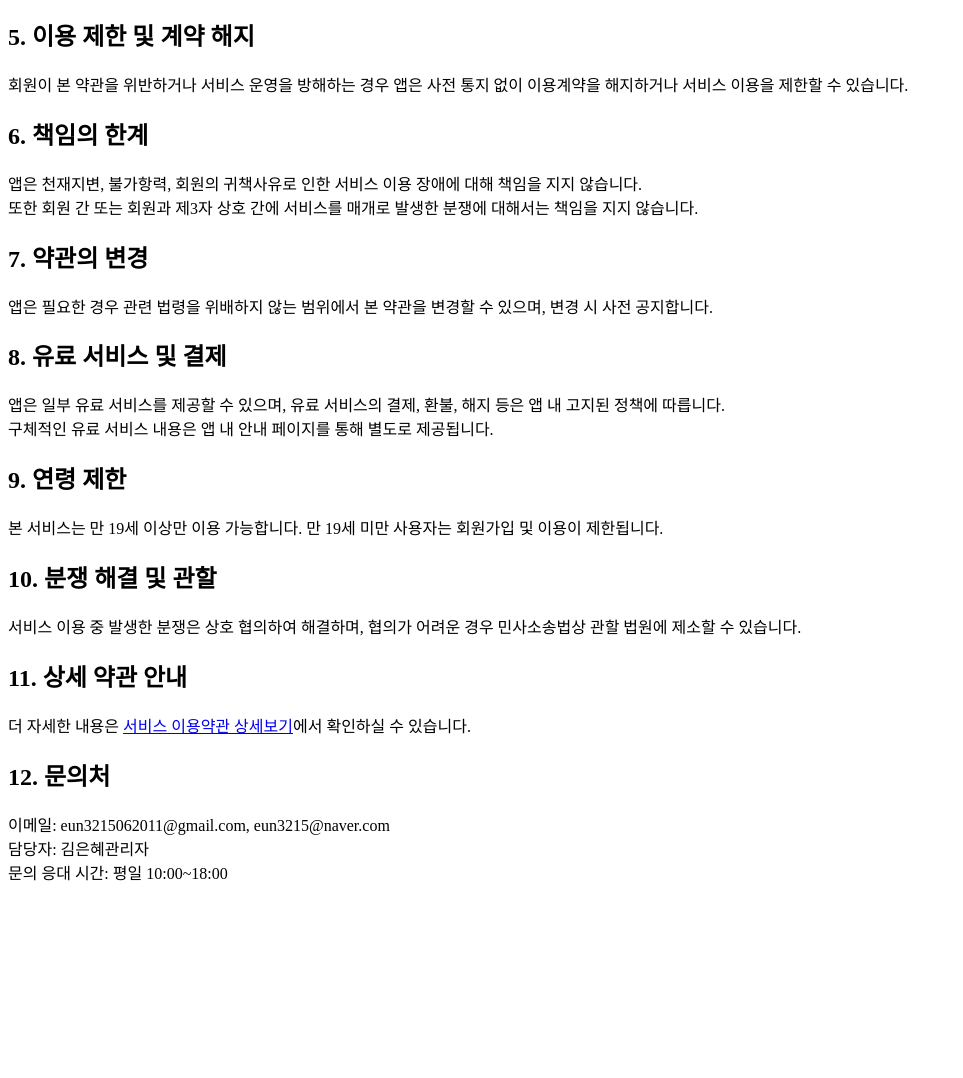
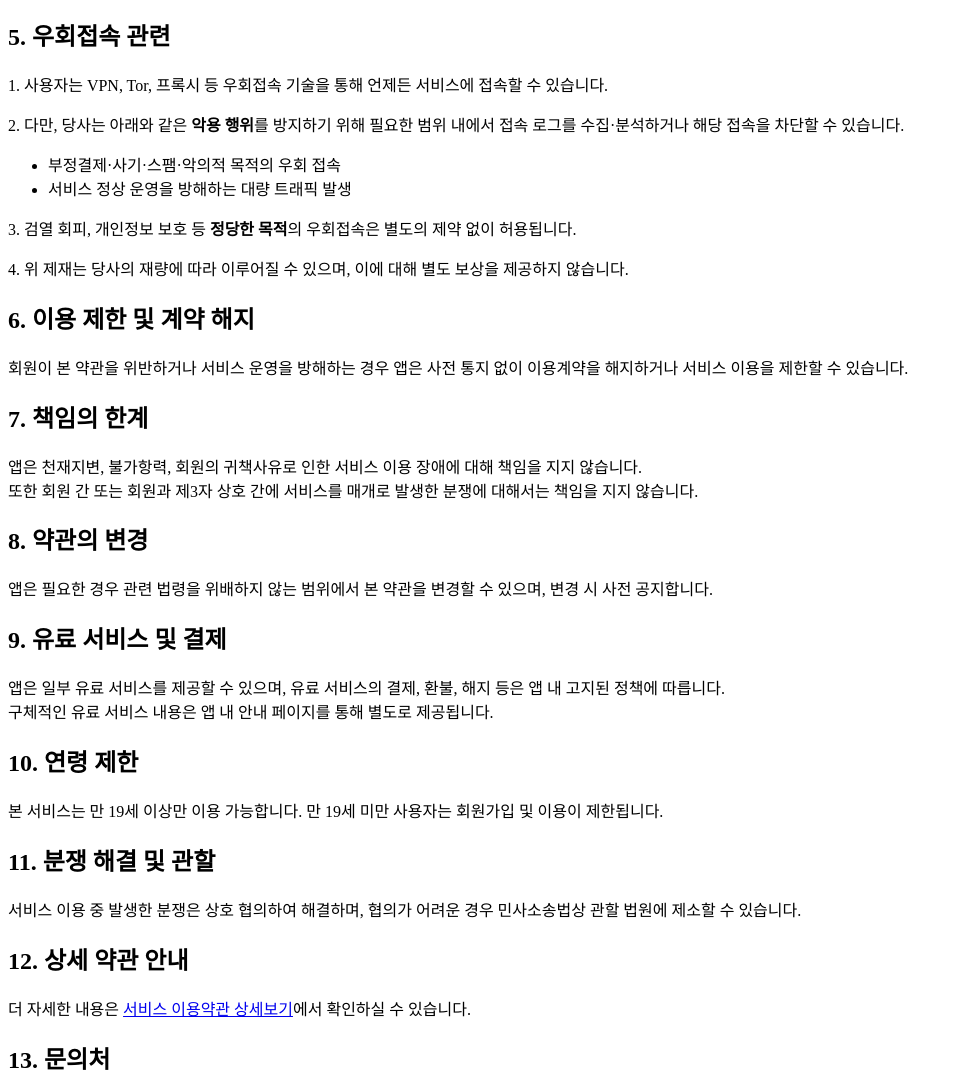
Before and after one commit to grace5144/dasibom-privacy, a plain HTML site: page terms.html in a window 1280 px wide. Shown: the part 655-1733 px from the top of the page, without its empty margins (0-963 px from the left). Before the commit the page ends 1555 px from the top, so only its background shows below. Drawn offline with Linux system fonts and the light colour scheme.

Commit message:
🔧 Update index and terms HTML

```diff
--- a/terms.html
+++ b/terms.html
@@ -26,32 +26,42 @@
   - 서비스 운영 방해 행위<br>
   - 상업적·불건전한 목적의 이용</p>
 
-  <h2>5. 이용 제한 및 계약 해지</h2>
+  <h2>5. 우회접속 관련</h2>
+  <p>1. 사용자는 VPN, Tor, 프록시 등 우회접속 기술을 통해 언제든 서비스에 접속할 수 있습니다.</p>
+  <p>2. 다만, 당사는 아래와 같은 <strong>악용 행위</strong>를 방지하기 위해 필요한 범위 내에서 접속 로그를 수집·분석하거나 해당 접속을 차단할 수 있습니다.</p>
+  <ul>
+    <li>부정결제·사기·스팸·악의적 목적의 우회 접속</li>
+    <li>서비스 정상 운영을 방해하는 대량 트래픽 발생</li>
+  </ul>
+  <p>3. 검열 회피, 개인정보 보호 등 <strong>정당한 목적</strong>의 우회접속은 별도의 제약 없이 허용됩니다.</p>
+  <p>4. 위 제재는 당사의 재량에 따라 이루어질 수 있으며, 이에 대해 별도 보상을 제공하지 않습니다.</p>
+
+  <h2>6. 이용 제한 및 계약 해지</h2>
   <p>회원이 본 약관을 위반하거나 서비스 운영을 방해하는 경우 앱은 사전 통지 없이 이용계약을 해지하거나 서비스 이용을 제한할 수 있습니다.</p>
 
-  <h2>6. 책임의 한계</h2>
+  <h2>7. 책임의 한계</h2>
   <p>앱은 천재지변, 불가항력, 회원의 귀책사유로 인한 서비스 이용 장애에 대해 책임을 지지 않습니다.<br>
   또한 회원 간 또는 회원과 제3자 상호 간에 서비스를 매개로 발생한 분쟁에 대해서는 책임을 지지 않습니다.</p>
 
-  <h2>7. 약관의 변경</h2>
+  <h2>8. 약관의 변경</h2>
   <p>앱은 필요한 경우 관련 법령을 위배하지 않는 범위에서 본 약관을 변경할 수 있으며, 변경 시 사전 공지합니다.</p>
 
-  <h2>8. 유료 서비스 및 결제</h2>
+  <h2>9. 유료 서비스 및 결제</h2>
   <p>앱은 일부 유료 서비스를 제공할 수 있으며, 유료 서비스의 결제, 환불, 해지 등은 앱 내 고지된 정책에 따릅니다.<br>
   구체적인 유료 서비스 내용은 앱 내 안내 페이지를 통해 별도로 제공됩니다.</p>
 
-  <h2>9. 연령 제한</h2>
+  <h2>10. 연령 제한</h2>
   <p>본 서비스는 만 19세 이상만 이용 가능합니다. 만 19세 미만 사용자는 회원가입 및 이용이 제한됩니다.</p>
 
-  <h2>10. 분쟁 해결 및 관할</h2>
+  <h2>11. 분쟁 해결 및 관할</h2>
   <p>서비스 이용 중 발생한 분쟁은 상호 협의하여 해결하며, 협의가 어려운 경우 민사소송법상 관할 법원에 제소할 수 있습니다.</p>
 
-  <h2>11. 상세 약관 안내</h2>
+  <h2>12. 상세 약관 안내</h2>
   <p>더 자세한 내용은 <a href="https://grace5144.github.io/dasibom-privacy/terms-details.html">서비스 이용약관 상세보기</a>에서 확인하실 수 있습니다.</p>
 
-  <h2>12. 문의처</h2>
+  <h2>13. 문의처</h2>
   <p>이메일: eun3215062011@gmail.com, eun3215@naver.com<br>
-  담당자: 김은혜관리자<br>
+  담당자: 김은혜 관리자<br>
   문의 응대 시간: 평일 10:00~18:00</p>
 </body>
 </html>
```
Also changed, not shown: index.html (+8 -4 lines).
